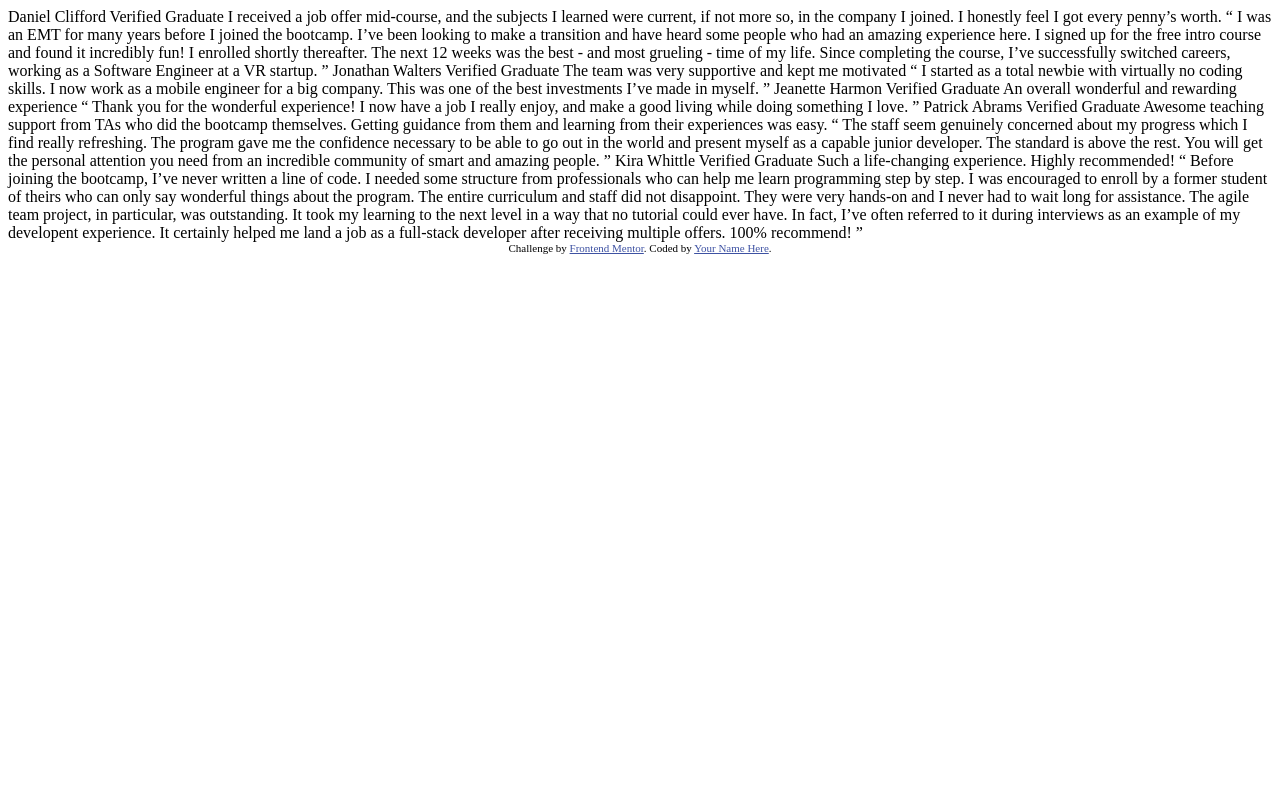
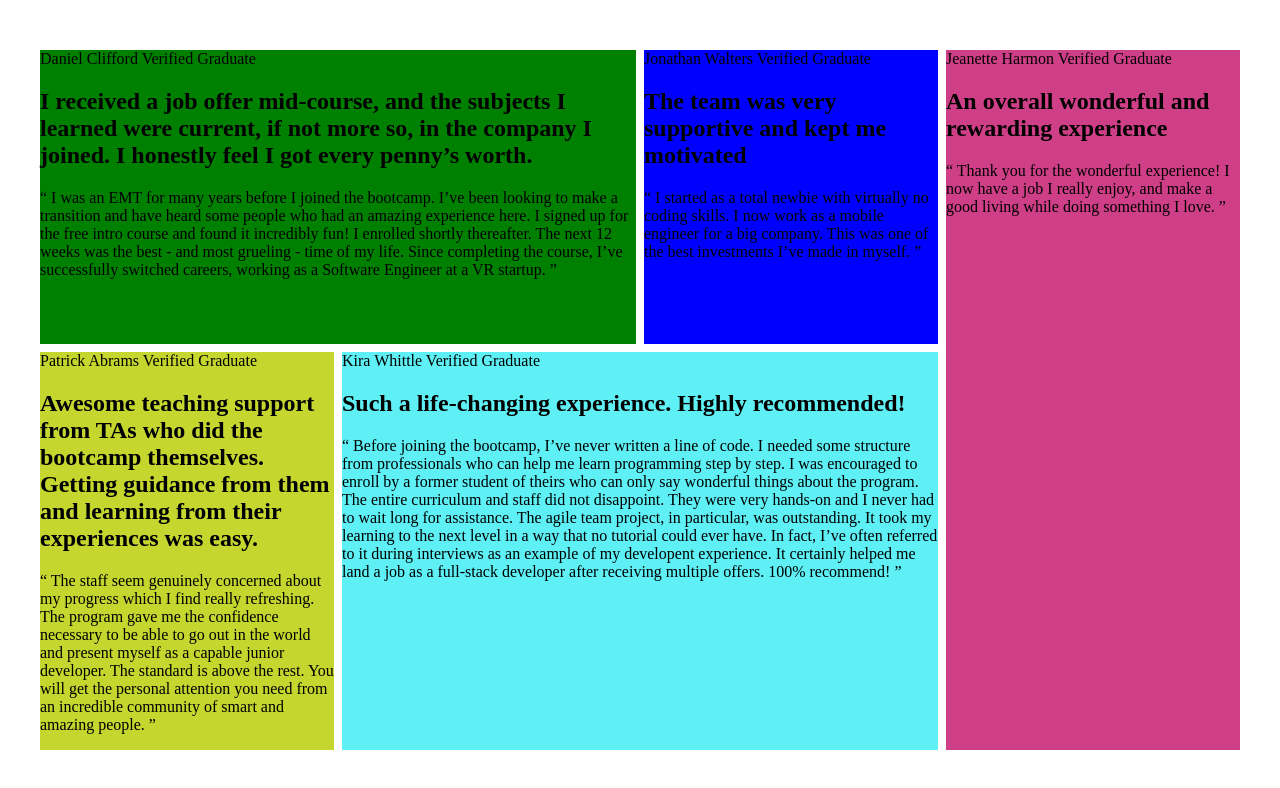
Before and after one commit to Ryzhundel/testimonials-grid-section-main, a plain HTML site: page index.html in a window 1280 px wide. Drawn offline with Linux system fonts and the light colour scheme.

Commit message:
added grid

```diff
--- a/index.html
+++ b/index.html
@@ -1,76 +1,122 @@
 <!DOCTYPE html>
 <html lang="en">
-<head>
-  <meta charset="UTF-8">
-  <meta name="viewport" content="width=device-width, initial-scale=1.0"> <!-- displays site properly based on user's device -->
+  <head>
+    <meta charset="UTF-8" />
+    <meta name="viewport" content="width=device-width, initial-scale=1.0" />
+    <!-- displays site properly based on user's device -->
 
-  <link rel="icon" type="image/png" sizes="32x32" href="./images/favicon-32x32.png">
+    <link
+      rel="icon"
+      type="image/png"
+      sizes="32x32"
+      href="./images/favicon-32x32.png"
+    />
 
-  <title>Frontend Mentor | [Challenge Name Here]</title>
+    <title>Frontend Mentor | [Challenge Name Here]</title>
 
-  <!-- Feel free to remove these styles or customise in your own stylesheet 👍 -->
-  <style>
-    .attribution { font-size: 11px; text-align: center; }
-    .attribution a { color: hsl(228, 45%, 44%); }
-  </style>
-</head>
-<body>
-  Daniel Clifford
-  Verified Graduate
+    <link rel="stylesheet" href="styles/desktop.css" media="(min-width:601px)">
+    <link rel="stylesheet" href="styles/mobile.css" media="(max-width:600px)">
 
-  I received a job offer mid-course, and the subjects I learned were current, if not more so,
-  in the company I joined. I honestly feel I got every penny’s worth.
 
-  “ I was an EMT for many years before I joined the bootcamp. I’ve been looking to make a
-  transition and have heard some people who had an amazing experience here. I signed up
-  for the free intro course and found it incredibly fun! I enrolled shortly thereafter.
-  The next 12 weeks was the best - and most grueling - time of my life. Since completing
-  the course, I’ve successfully switched careers, working as a Software Engineer at a VR startup. ”
+    <!-- Feel free to remove these styles or customise in your own stylesheet 👍 -->
+    <!-- <style>
+      .attribution {
+        font-size: 11px;
+        text-align: center;
+      }
+      .attribution a {
+        color: hsl(228, 45%, 44%);
+      }
+    </style> -->
+  </head>
+  <body>
+    <main>
+      <article>
+        <span> Daniel Clifford</span>
+        <span> Verified Graduate </span>
 
-  Jonathan Walters
-  Verified Graduate
+        <h2>
+          I received a job offer mid-course, and the subjects I learned were
+          current, if not more so, in the company I joined. I honestly feel I
+          got every penny’s worth.
+        </h2>
 
-  The team was very supportive and kept me motivated
+        <p>
+          “ I was an EMT for many years before I joined the bootcamp. I’ve been
+          looking to make a transition and have heard some people who had an
+          amazing experience here. I signed up for the free intro course and
+          found it incredibly fun! I enrolled shortly thereafter. The next 12
+          weeks was the best - and most grueling - time of my life. Since
+          completing the course, I’ve successfully switched careers, working as
+          a Software Engineer at a VR startup. ”
+        </p>
+      </article>
+      <article>
+        <span>Jonathan Walters</span>
+        <span>Verified Graduate</span>
 
-  “ I started as a total newbie with virtually no coding skills. I now work as a mobile engineer
-  for a big company. This was one of the best investments I’ve made in myself. ”
+        <h2>The team was very supportive and kept me motivated</h2>
 
-  Jeanette Harmon
-  Verified Graduate
+        <p>
+          “ I started as a total newbie with virtually no coding skills. I now
+          work as a mobile engineer for a big company. This was one of the best
+          investments I’ve made in myself. ”
+        </p>
+      </article>
+      <article>
+        <span>Jeanette Harmon</span>
+        <span>Verified Graduate</span>
 
-  An overall wonderful and rewarding experience
+        <h2>An overall wonderful and rewarding experience</h2>
 
-  “ Thank you for the wonderful experience! I now have a job I really enjoy, and make a good living
-  while doing something I love. ”
+        <p>
+          “ Thank you for the wonderful experience! I now have a job I really
+          enjoy, and make a good living while doing something I love. ”
+        </p>
+      </article>
+      <article>
+        <span>Patrick Abrams</span>
+        <span>Verified Graduate</span>
 
-  Patrick Abrams
-  Verified Graduate
+        <h2>
+          Awesome teaching support from TAs who did the bootcamp themselves.
+          Getting guidance from them and learning from their experiences was
+          easy.
+        </h2>
 
-  Awesome teaching support from TAs who did the bootcamp themselves. Getting guidance from them and
-  learning from their experiences was easy.
+        <p>
+          “ The staff seem genuinely concerned about my progress which I find
+          really refreshing. The program gave me the confidence necessary to be
+          able to go out in the world and present myself as a capable junior
+          developer. The standard is above the rest. You will get the personal
+          attention you need from an incredible community of smart and amazing
+          people. ”
+        </p>
+      </article>
+      <article>
+        <span>Kira Whittle</span>
+        <span>Verified Graduate</span>
 
-  “ The staff seem genuinely concerned about my progress which I find really refreshing. The program
-  gave me the confidence necessary to be able to go out in the world and present myself as a capable
-  junior developer. The standard is above the rest. You will get the personal attention you need from
-  an incredible community of smart and amazing people. ”
+        <h2>Such a life-changing experience. Highly recommended!</h2>
 
-  Kira Whittle
-  Verified Graduate
-
-  Such a life-changing experience. Highly recommended!
-
-  “ Before joining the bootcamp, I’ve never written a line of code. I needed some structure from
-  professionals who can help me learn programming step by step. I was encouraged to enroll by a former
-  student of theirs who can only say wonderful things about the program. The entire curriculum and staff
-  did not disappoint. They were very hands-on and I never had to wait long for assistance. The agile team
-  project, in particular, was outstanding. It took my learning to the next level in a way that no tutorial
-  could ever have. In fact, I’ve often referred to it during interviews as an example of my developent
-  experience. It certainly helped me land a job as a full-stack developer after receiving multiple offers.
-  100% recommend! ”
-
-  <div class="attribution">
+        <p>
+          “ Before joining the bootcamp, I’ve never written a line of code. I
+          needed some structure from professionals who can help me learn
+          programming step by step. I was encouraged to enroll by a former
+          student of theirs who can only say wonderful things about the program.
+          The entire curriculum and staff did not disappoint. They were very
+          hands-on and I never had to wait long for assistance. The agile team
+          project, in particular, was outstanding. It took my learning to the
+          next level in a way that no tutorial could ever have. In fact, I’ve
+          often referred to it during interviews as an example of my developent
+          experience. It certainly helped me land a job as a full-stack
+          developer after receiving multiple offers. 100% recommend! ”
+        </p>
+      </article>
+    </main>
+    <!-- <div class="attribution">
     Challenge by <a href="https://www.frontendmentor.io?ref=challenge" target="_blank">Frontend Mentor</a>.
     Coded by <a href="#">Your Name Here</a>.
-  </div>
-</body>
+  </div> -->
+  </body>
 </html>
--- /dev/null
+++ b/styles/desktop.css
@@ -0,0 +1,46 @@
+@import url("common.css");
+
+main {
+  display: grid;
+   grid-template: "art1 art1 art2 art3" 1fr
+    "art4 art5 art5 art3" 1fr / 1fr 1fr 1fr 1fr;
+  /* grid-template-columns: repeat(4, 1fr);
+  grid-template-rows: repeat(2, 1fr);
+  grid-template-areas:
+    "art1 art1 art2 art3"
+    "art4 art5 art5 art3"; */
+
+    grid-gap: 1vmin;
+
+  max-width: 98vw;
+  width:  1200px;
+  max-height: 90vh;
+  height: 700px;
+
+  position: absolute;
+    left: 50%;
+    top: 50%;
+    transform: translate(-50%, -50%);
+}
+
+main  article:nth-of-type(1) {
+  background-color: green;
+  grid-area: art1;
+}
+
+main article:nth-of-type(2) {
+  background-color: blue;
+  grid-area: art2;
+}
+main  article:nth-of-type(3) {
+  background-color: rgb(207, 63, 135);
+  grid-area: art3;
+}
+main  article:nth-of-type(4) {
+  background-color: rgb(197, 214, 47);
+  grid-area: art4;
+}
+main  article:nth-of-type(5) {
+  background-color: rgb(94, 240, 245);
+  grid-area: art5;
+}
--- /dev/null
+++ b/styles/mobile.css
@@ -0,0 +1 @@
+@import url("common.css");
```
Also changed, not shown: styles/common.css (added).
